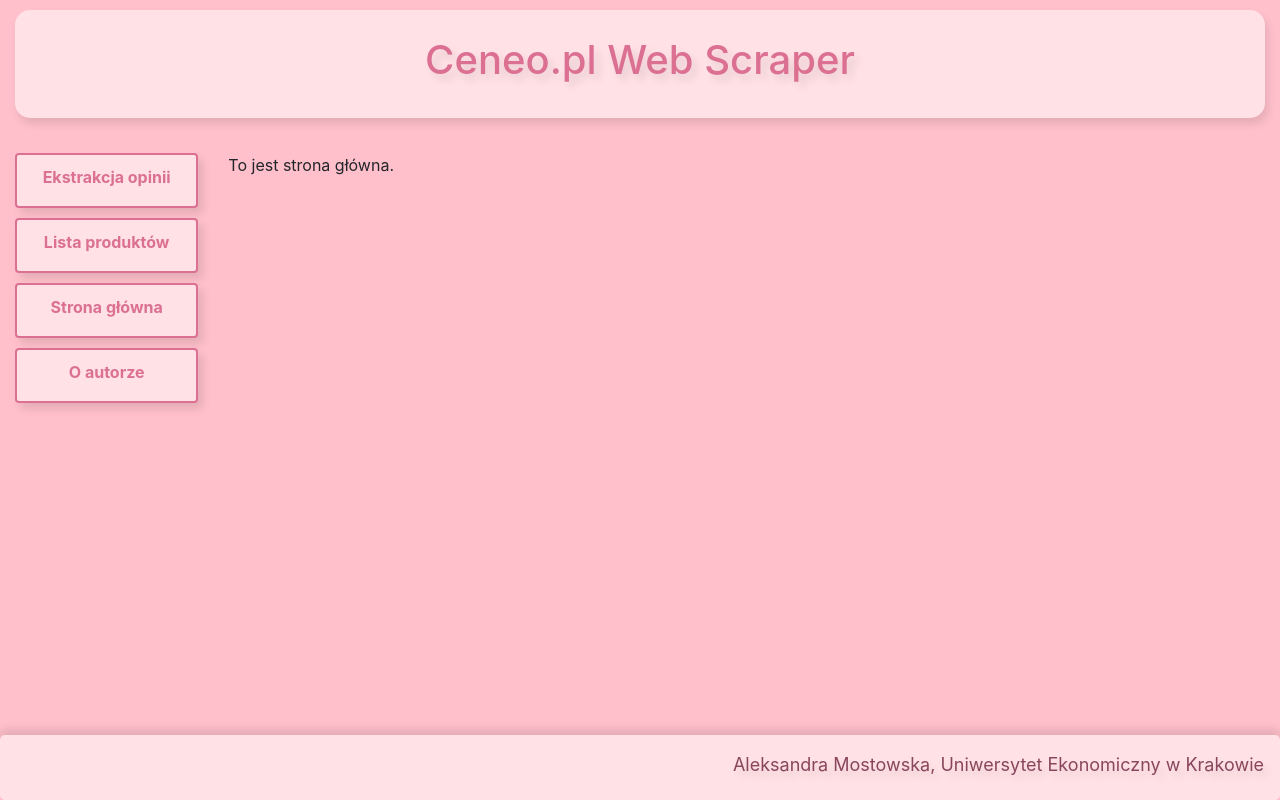
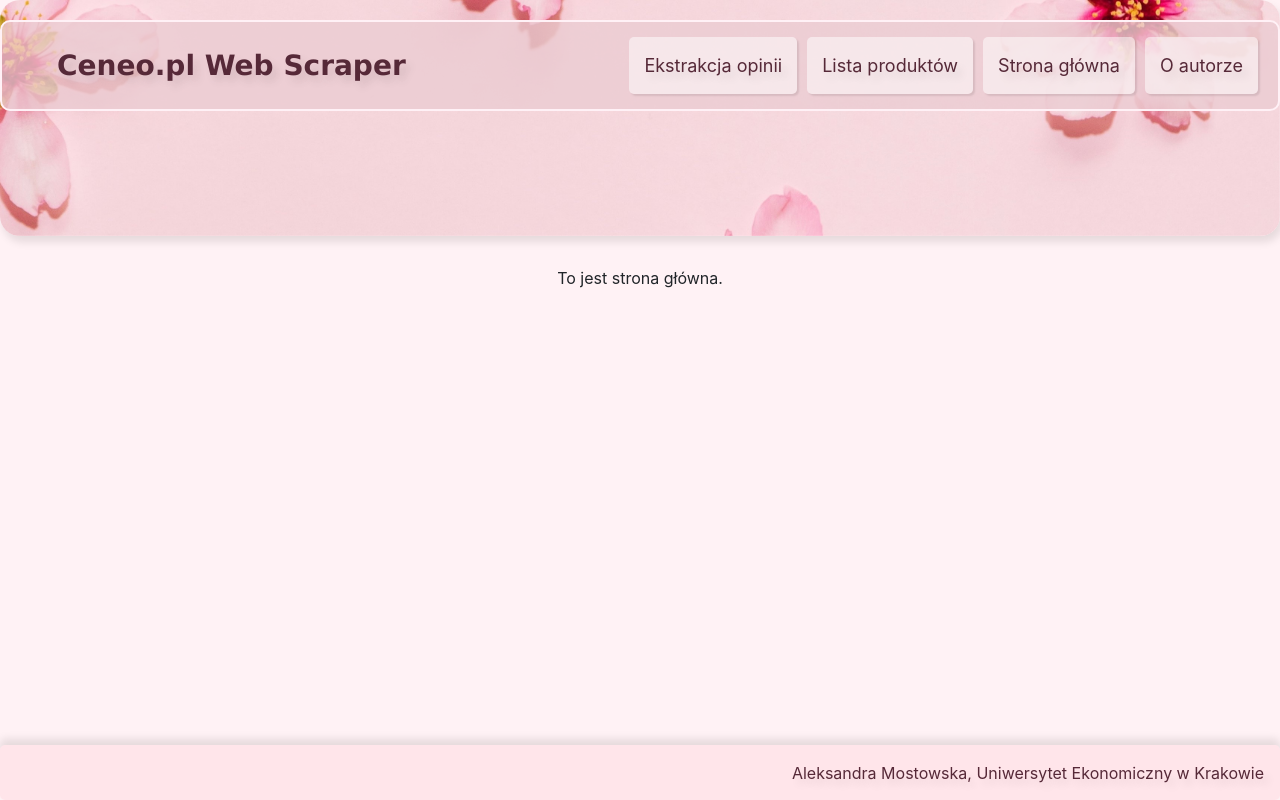
Before and after one commit to AleksandraMostowska/CeneoWebScraperAM, a Flask app: page / in a window 1280 px wide. Run offline with Flask 3, Linux system fonts and the light colour scheme; some libraries are stand-ins or nearby versions.

Commit message:
homework version_2 2024-05-08 AM

```diff
--- a/app/static/style.css
+++ b/app/static/style.css
@@ -1,86 +1,87 @@
-header h1 {
-    display: inline-block;
-    padding: 10px;
-    color: palevioletred;
-    transition: transform 0.3s ease;
-}
-
-header h1:hover {
-    transform: scale(1.1);
-}
-
 body {
-    background-color: pink;
-}
-
-header {
-    background-color: rgb(255, 225, 230);
-    padding: 20px;
-    text-align: center;
-    text-shadow: 5px 6px 8px rgba(0, 0, 0, 0.1);
-    border-radius: 15px;
-    box-shadow: 3px 6px 8px rgba(0, 0, 0, 0.1);
-    margin-left: 15px;
-    margin-right: 15px;
-    margin-top: 10px;
+    background-color: rgb(255, 242, 245);
 }
 
 section {
-    display: flex;
-    padding-top: 35px;
+    margin-top: 30px;
+    text-align: center;
+    margin-left: 30px;
+    margin-right: 30px;
 }
 
-nav {
-    width: 200px;
-    background-color: pink;
-    /* background-color: #f8f9fa; */
-    padding: 20px;
-    padding-left: 30;
+.custom-navbar {
+    border-radius: 10px;
+    margin-top: 20px;
+    background-color: rgba(235, 204, 211, 0.8);
+    border: 2px solid rgb(255, 241, 246);
+    z-index: 1000;
+    max-width: 1450px;
+    margin-left: auto;
+    margin-right: auto;
+    left: 0;
+    right: 0;
+    position: fixed;
+    padding-left: 15px;
+    padding-right: 15px;
+    padding-top: 10px;
+    padding-bottom: 10px;
+}
+
+#main-navbar .navbar-brand {
+    font-weight: bold;
+    font-size: 28px;
+    color: rgb(86, 41, 56);
+    text-shadow: 5px 6px 8px rgba(0, 0, 0, 0.1);
+    padding-left: 10px;
+    padding-right: 10px;
+    font-family: Verdana, Geneva, sans-serif;
+    transition: transform 0.3s ease;
+    margin-left: 30px;
+}
+
+#main-navbar .navbar-brand:hover {
+    transform: scale(1.1);
+    color: rgb(126, 77, 94);
+}
+
+#main-navbar .nav-link {
+    font-size: 18px;
+    color: rgb(86, 41, 56);
+    text-shadow: 5px 6px 8px rgba(0, 0, 0, 0.1);
+    transition: transform 0.3s ease;
+    background-color: rgba(255, 255, 255, 0.5);
+    padding: 15px;
+    margin: 5px;
+    border-radius: 5px;
+    box-shadow: 2px 2px 2px rgba(0, 0, 0, 0.1);
+}
+
+#main-navbar .nav-link:hover {
+    transform: scale(1.1);
+    color: rgb(126, 77, 94);
+    font-weight: bold;
+}
+
+.carousel-inner {
+    border-radius: 20px;
+    box-shadow: 3px 6px 8px rgba(0, 0, 0, 0.1);
+}
+
+.carousel-control-prev,
+.carousel-control-next {
+    display: none;
 }
 
 footer {
-    height: 65px;
-    background-color: white;
+    height: 55px;
     padding: 10px 20px;
     margin-top: auto;
     text-align: right;
     border-radius: 5px;
-    font-size: large;
+    font-size: 16px;
     font-weight: 400;
-    background-color: rgb(255, 225, 230);
-    color: rgb(137, 70, 93);
+    background-color: rgb(255, 229, 234);
+    color: rgb(86, 41, 56);
     box-shadow: 0px -6px 8px rgba(0, 0, 0, 0.1);
     text-shadow: 5px 6px 8px rgba(0, 0, 0, 0.1);
 }
-
-.nav-link{
-    color: palevioletred;
-    font-weight: 700;
-    border: 1px solid palevioletred;
-    border-radius: 10px;
-    border-width: 2px;
-    padding: 10px;
-    margin-bottom: 10px;
-    box-shadow: 5px 6px 8px rgba(0, 0, 0, 0.1);
-    transition: transform 0.3s ease;
-    background-color: rgb(255, 225, 230);
-}
-
-.nav-link:hover {
-    background-color: palevioletred;
-    color: rgb(255, 225, 230);
-    border: 1px solid rgb(255, 225, 230);
-    border-radius: 10px;
-    border-width: 2px;
-    padding: 10px;
-    margin-bottom: 10px;
-    box-shadow: 5px 6px 8px rgba(0, 0, 0, 0.1);
-    transform: scale(1.1);
-}
-
-.fixed-left {
-    width: 200px;
-    height: 300px;
-    padding-left: 15px;
-    margin-top: 15px;
-}
--- a/app/templates/base.html
+++ b/app/templates/base.html
@@ -1,5 +1,3 @@
-
-
 <!DOCTYPE html>
 <html lang="en">
 <head>
@@ -10,29 +8,78 @@
     <title>Ceneo.pl Web Scraper</title>
 </head>
 <body>
-    <header class="p-3">
+
+    <nav id="main-navbar" class="navbar navbar-expand-lg navbar-light w-100 custom-navbar fixed-top">
+        <a class="navbar-brand bg-transparent" href="#">Ceneo.pl Web Scraper</a>
+        <button class="navbar-toggler" type="button" data-toggle="collapse" data-target="#navbarSupportedContent" aria-controls="navbarSupportedContent" aria-expanded="false" aria-label="Toggle navigation">
+          <span class="navbar-toggler-icon"></span>
+        </button>
+
+        <div class="collapse navbar-collapse" id="navbarSupportedContent">
+          <ul class="navbar-nav ml-auto">
+            <li class="nav-item">
+              <a class="nav-link" href="#">Ekstrakcja opinii</a>
+            </li>
+            <li class="nav-item">
+              <a class="nav-link" href="#">Lista produktów</a>
+            </li>
+            <li class="nav-item">
+              <a class="nav-link" href="#">Strona główna</a>
+            </li>
+            <li class="nav-item">
+                <a class="nav-link" href="#">O autorze</a>
+            </li>
+          </ul>
+        </div>
+      </nav>
+
+      <div id="carouselExampleControls" class="carousel slide" data-ride="carousel" data-interval="5000">
+        <div class="carousel-inner">
+          <div class="carousel-item active">
+            <img class="d-block w-100" src="{{ url_for('static', filename='cherry-blossom.jpg') }}" alt="Pierwsze zdjęcie">
+          </div>
+          <div class="carousel-item">
+            <img class="d-block w-100" src="{{ url_for('static', filename='white-flowers.jpg') }}" alt="Drugie zdjęcie">
+          </div>
+          <div class="carousel-item">
+            <img class="d-block w-100" src="{{ url_for('static', filename='flowers.jpg') }}" alt="Trzecie zdjęcie">
+          </div>
+        </div>
+        <a class="carousel-control-prev" href="#carouselExampleControls" role="button" data-slide="prev">
+          <span class="carousel-control-prev-icon" aria-hidden="true"></span>
+          <span class="sr-only">Poprzednie</span>
+        </a>
+        <a class="carousel-control-next" href="#carouselExampleControls" role="button" data-slide="next">
+          <span class="carousel-control-next-icon" aria-hidden="true"></span>
+          <span class="sr-only">Następne</span>
+        </a>
+      </div>
+
+
+      <!-- <script src="https://code.jquery.com/jquery-3.5.1.slim.min.js"></script>
+      <script src="https://cdn.jsdelivr.net/npm/@popperjs/core@2.5.3/dist/umd/popper.min.js"></script>
+      <script src="https://stackpath.bootstrapcdn.com/bootstrap/4.5.2/js/bootstrap.min.js"></script> -->
+
+
+
+    <!-- <header class="p-3">
         <h1>Ceneo.pl Web Scraper</h1>
-    </header>
+    </header> -->
 
-    <div class="container-fluid">
-        <div class="row">
-            <nav class="col-md-2 nav nav-pills flex-column flex-sm-column fixed-left">
-                <a class="flex-sm-fill text-sm-center nav-link" href="#">Ekstrakcja opinii</a>
-                <a class="flex-sm-fill text-sm-center nav-link" href="#">Lista produktów</a>
-                <a class="flex-sm-fill text-sm-center nav-link" href="#">Strona główna</a>
-                <a class="flex-sm-fill text-sm-center nav-link" href="#">O autorze</a>
-            </nav>
-            <section class="col-md-9">
-                {% block content %}
-                    <p>To jest plik bazowy.</p>
-                {% endblock %}
-            </section>
-        </div>
-    </div>
+
+    <section>
+        {% block content %}
+            <p>To jest plik bazowy.</p>
+        {% endblock %}
+    </section>
 
     <footer class="fixed-bottom p-3">
         <p>Aleksandra Mostowska, Uniwersytet Ekonomiczny w Krakowie</p>
     </footer>
 
+    <script src="https://code.jquery.com/jquery-3.5.1.slim.min.js"></script>
+    <script src="https://cdn.jsdelivr.net/npm/@popperjs/core@2.5.3/dist/umd/popper.min.js"></script>
+    <script src="https://stackpath.bootstrapcdn.com/bootstrap/4.5.2/js/bootstrap.min.js"></script>
+
 </body>
 </html>
```
Also changed, not shown: app/static/cherry-blossom.jpg (added), app/static/flowers.jpg (added), app/static/flowers_2.jpg (added), app/static/white-flowers.jpg (added).
